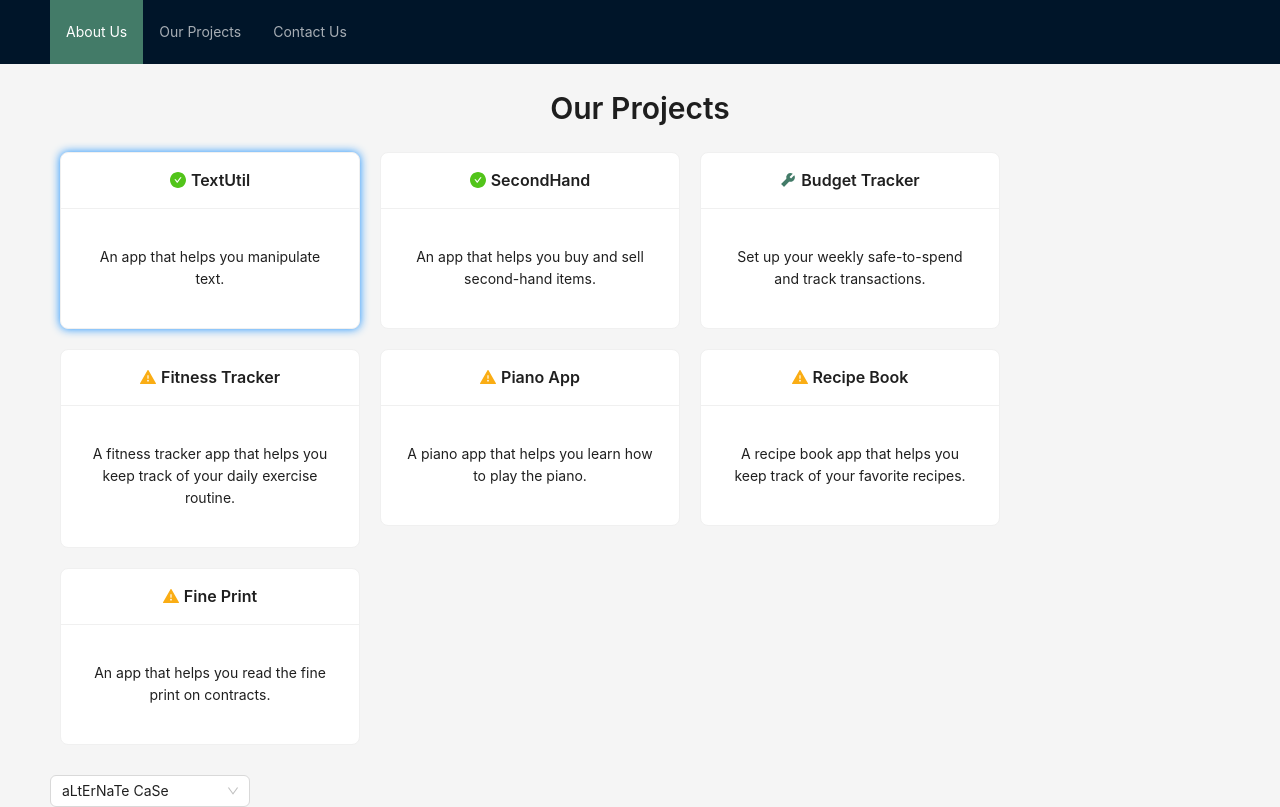
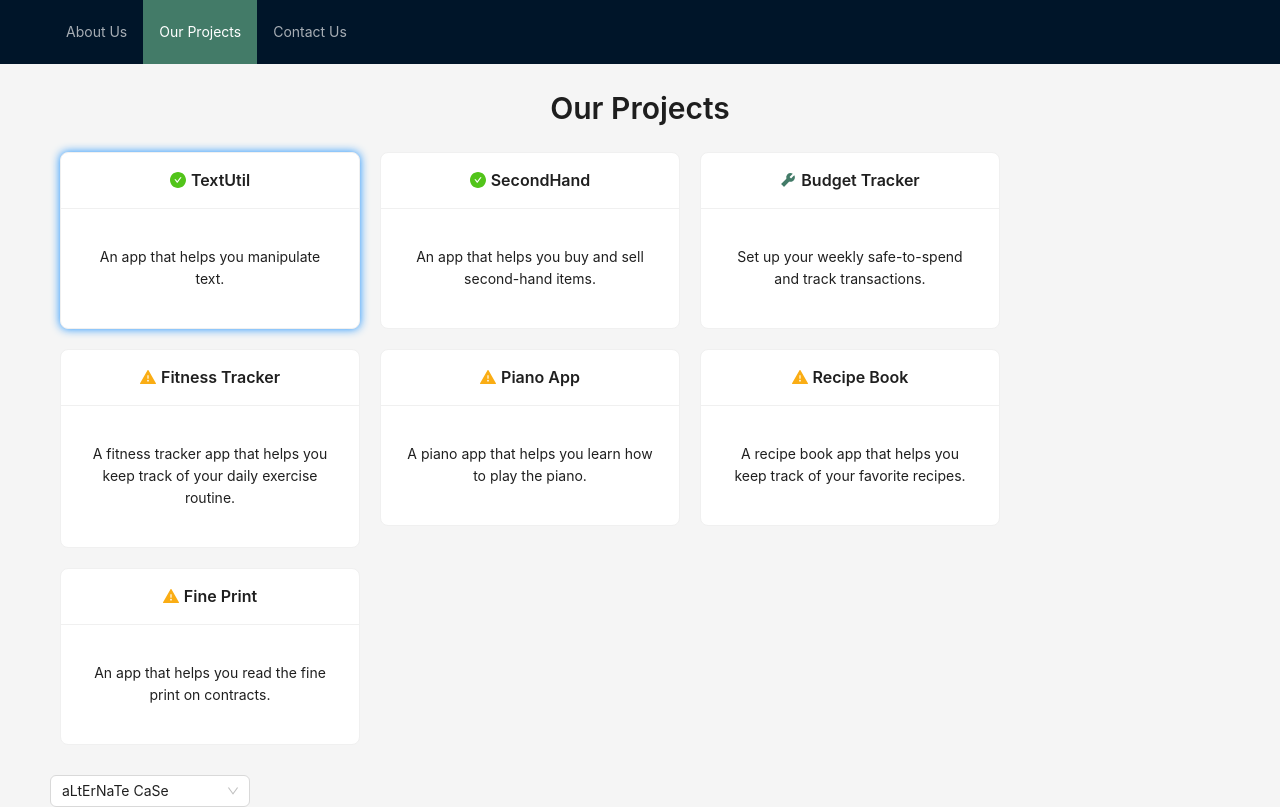
Before and after one commit to harrisfamilydesigns/harris-family-designs, a React (Vite) app: page /projects/text_util in a window 1280 px wide. Shown: the top 807 px of the page. Built offline with nearby package versions, Linux system fonts and the light colour scheme.

Commit message:
fix projects header highlight

```diff
--- a/src/components/WWWApp/AppLayout.jsx
+++ b/src/components/WWWApp/AppLayout.jsx
@@ -11,13 +11,8 @@ const AppLayout = () => {
   const navigate = useNavigate();
 
   React.useEffect(() => {
-    const pathKeyMap = {
-      '/about': 'about',
-      '/projects': 'project',
-      '/contact': 'contact',
-      '/admin': 'admin',
-    };
-    setCurrent(pathKeyMap[location.pathname] || 'about');
+    const key = location.pathname.split('/')[1]
+    setCurrent(key || 'about');
   }, [location]);
 
   const handleLogout = () => {
@@ -31,7 +26,7 @@ const AppLayout = () => {
       label: <Link to="about">About Us</Link>,
     },
     {
-      key: 'project',
+      key: 'projects',
       label: <Link to="projects">Our Projects</Link>,
     },
     {
```
